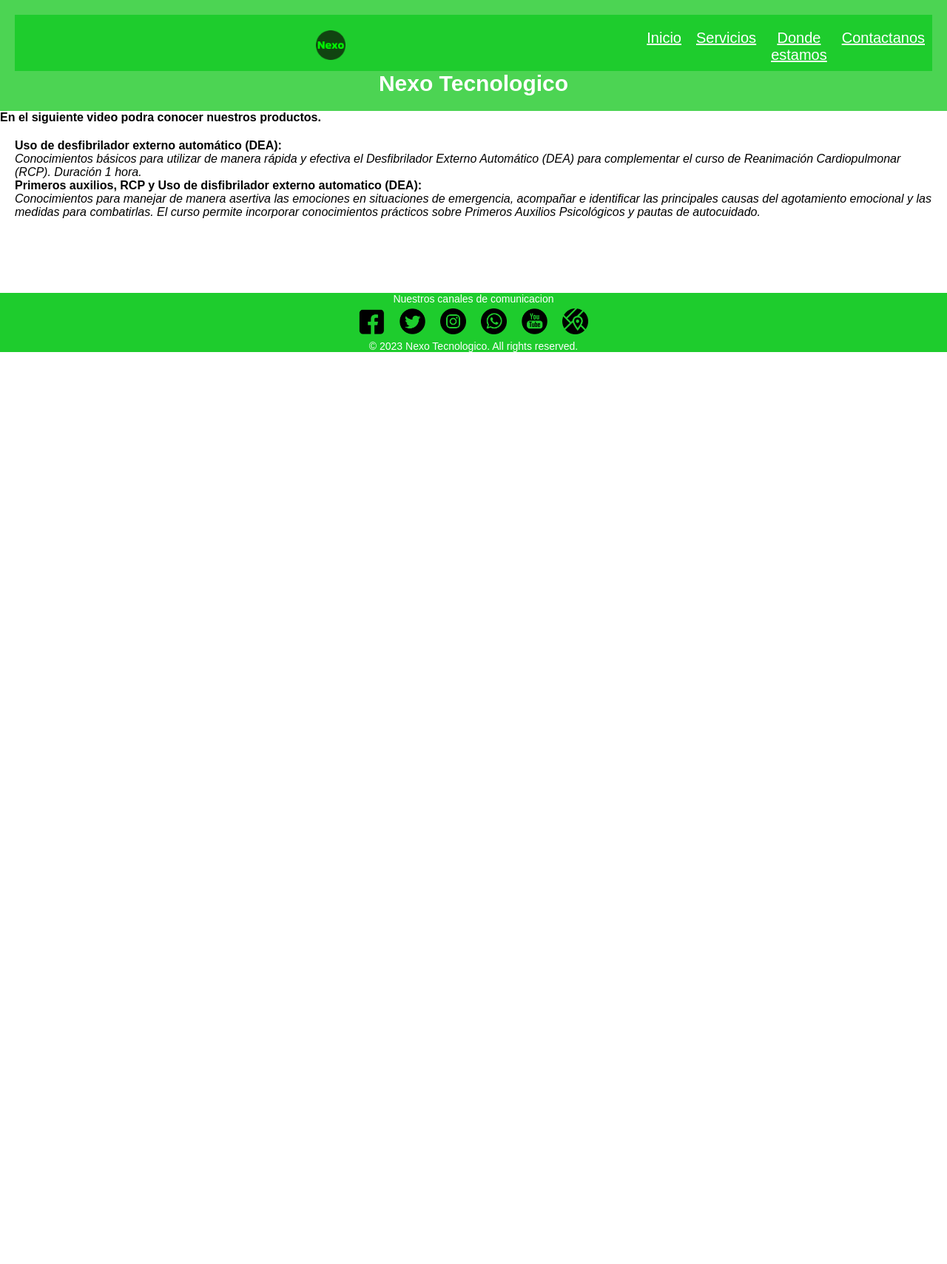
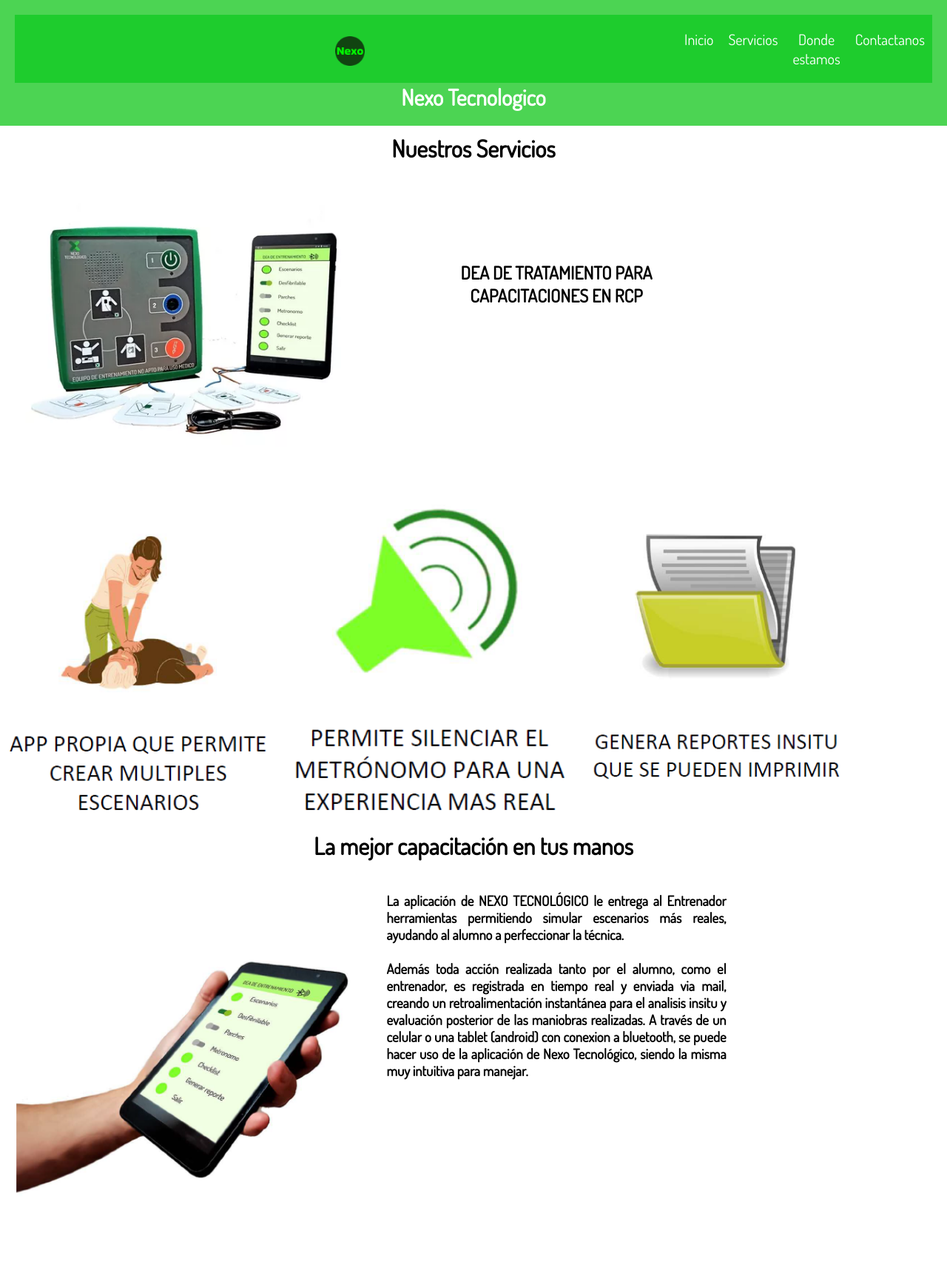
Before and after one commit to juliannavarrete91/main, a plain HTML site: page Servicios.html in a window 1280 px wide. Shown: the top 1709 px of the page at 74% size. Before the commit the page ends 800 px from the top, so only its background shows below. Drawn offline with Linux system fonts and the light colour scheme; grey boxes are pictures that could not be loaded.

Commit message:
Add files via upload
ultima version

```diff
--- a/Servicios.html
+++ b/Servicios.html
@@ -4,8 +4,12 @@
     <meta charset="UTF-8">
     <meta http-equiv="X-UA-Compatible" content="IE=edge">
     <meta name="viewport" content="width=device-width, initial-scale=1.0">
+	<link rel="icon" href="imagenes/favicon.ico" type="image/x-icon">
     <title>Nexo Tecnologico</title>
     <link rel="stylesheet" href="css/main.css">
+    <link rel="preconnect" href="https://fonts.googleapis.com">
+<link rel="preconnect" href="https://fonts.gstatic.com" crossorigin>
+<link href="https://fonts.googleapis.com/css2?family=Dosis:wght@200;400&display=swap" rel="stylesheet">
 </head>
 
 <body>
@@ -35,35 +39,61 @@
     </header>
 
     <main>
-        <h4>En el siguiente video podra conocer nuestros productos.</h4>
-        <div class="video-container">
-            <iframe width="560" height="315" src="https://www.youtube.com/embed/sFd8FdFfgu4" title="YouTube video player" frameborder="0" allow="accelerometer; autoplay; clipboard-write; encrypted-media; gyroscope; picture-in-picture; web-share" allowfullscreen></iframe>
+        <div class="col-main">
+            <h1>Nuestros Servicios</h1>
+            <div class="col2-prod">
+                <img src="./Imagenes/dea.png" alt="DEA">
+            </div>
+            <div class="col2-prod">
+                <h2> DEA DE TRATAMIENTO PARA CAPACITACIONES EN RCP</h2>
+            </div>
         </div>
-        <div class="cursos">
+        <div class="col-main">
+            <div class="col-prod">
+                <img src="./Imagenes/RCP.png" alt="RCP">
+            </div>
+            <div class="col-prod">
+                <img src="./Imagenes/silenciar.png" alt="silenciado">
+            </div>
+            <div class="col-prod">
+                <img src="./Imagenes/reportes.png" alt="reportes">
+            </div>
+        </div>
+        <div class="col-main">
+            <h1>La mejor capacitación en tus manos</h1>
+            <div class="col2-prod">
+                <img src="./Imagenes/app.png" alt="app">
+            </div>
+            <div class="col2-prod">
+                <h3> La aplicación de NEXO TECNOLÓGICO  le entrega al Entrenador herramientas permitiendo simular escenarios más reales, ayudando al alumno a perfeccionar la técnica.
+                <br></br>
+                    Además toda acción realizada tanto por el alumno, como el entrenador, es registrada en tiempo real y enviada via mail, creando un retroalimentación instantánea para el analisis insitu y evaluación posterior de las maniobras realizadas.
+                A través de un celular o una tablet (android) con conexion a bluetooth, se puede hacer uso de la aplicación de Nexo Tecnológico, siendo la misma muy intuitiva para manejar.
+                <br></br>
+                </h3>
+            </div>
+        </div>
+        <div class="col-main">
+        <h2>En el siguiente video podra conocer nuestros productos.</h2>
+        <div class="col3-prod">
+            <iframe src="https://www.youtube.com/embed/sFd8FdFfgu4" title="YouTube video player" frameborder="0" allow="accelerometer; autoplay; clipboard-write; encrypted-media; gyroscope; picture-in-picture; web-share" allowfullscreen></iframe>
+        </div>
+        <div class="col3-prod">
             <span><h4 class="cursos_titulo">Uso de desfibrilador externo automático (DEA):</h4></span>
-            <p class="texto_cursos">Conocimientos básicos para utilizar de manera rápida y efectiva el Desfibrilador Externo Automático (DEA) para complementar el curso de Reanimación Cardiopulmonar (RCP). Duración 1 hora.</p>
+            <h6 class="texto_cursos">Conocimientos básicos para utilizar de manera rápida y efectiva el Desfibrilador Externo Automático (DEA) para complementar el curso de Reanimación Cardiopulmonar (RCP). Duración 1 hora.</h6>
             <span><h4 class="cursos_titulo">Primeros auxilios, RCP y Uso de disfibrilador externo automatico (DEA):</h4></span>
-            <p class="texto_cursos">Conocimientos para manejar de manera asertiva las emociones en situaciones de emergencia, acompañar e identificar las principales causas del agotamiento emocional y las medidas para combatirlas. El curso permite incorporar conocimientos prácticos sobre Primeros Auxilios Psicológicos y pautas de autocuidado.</p>
+            <h6 class="texto_cursos">Conocimientos para manejar de manera asertiva las emociones en situaciones de emergencia, acompañar e identificar las principales causas del agotamiento emocional y las medidas para combatirlas. El curso permite incorporar conocimientos prácticos sobre Primeros Auxilios Psicológicos y pautas de autocuidado.</h6>
+        </div>
         </div>
     </main>
 
     <div class="wrapper">
         <footer class="footer">
-            <div class="footer-content">
-                <p>Nuestros canales de comunicacion</p>
-                <ul class="social">
-                    <li><a href="https://www.facebook.com/nexotecnologico/"><img src="./Imagenes/favicon-facebook.ico" alt=""></a></li>
-                    <li><a href="https://twitter.com/nexotecno"><img src="./Imagenes/favicon-twitter.ico" alt=""></a></li>
-                    <li><a href="https://www.instagram.com/nexotecnologico/"><img src="./Imagenes/favicon-instagram.ico" alt=""></a></li>
-                    <li><a href="https://api.whatsapp.com/send/?phone=5491138405760"><img src="./Imagenes/favicon-whatsapp.ico" alt=""></a></li>
-                    <li><a href="https://www.youtube.com/@nexotecnologico"><img src="./Imagenes/favicon-youtube.ico" alt=""></a></li>
-                    <li><a href="https://goo.gl/maps/L5GvLgDeyVrAtDqt6?coh=178572&entry=tt"><img src="./Imagenes/favicon-ubicacion.ico" alt=""></a></li>
-                </ul>
-                <p> &copy; 2023 Nexo Tecnologico. All rights reserved.</p>
-            </div>
+
         </footer>
     </div>
 
     <script src="./js/main.js"></script>
+    <script src="./js/javascript.js"></script>
 </body>
 </html>
--- a/css/main.css
+++ b/css/main.css
@@ -5,11 +5,12 @@
   font-family: 'Dosis', sans-serif;
 }
 
+
 .nav-container {
   display: none;
 }
 
-.nav-container.active {
+.nav-container .active {
   display: block;
 }
 
@@ -25,6 +26,7 @@
 
 .navbar a {
   color: rgb(255, 255, 255);
+  text-decoration: none;
 }
 
 .navbar a:hover {
@@ -33,10 +35,10 @@
 
 .nav-list {
   list-style-type: none;
-  width: 100%;
+  /*width: 100%;
   text-align: center;
   padding-top: 10px;
-  display: none;
+  display: none;*/
 }
 
 .nav-list.active {
@@ -47,8 +49,8 @@
 }
 
 .nav-list .list-item {
-  display: block;
-  padding: 10px;
+  display: inline-block;
+    padding: 20px 10px;
 }
 
 .icon_nav {
@@ -158,6 +160,23 @@
   padding: 20px;
   margin-bottom: 80px;
 }
+ p {
+    animation-duration: 3s;
+    animation-name: slidein;
+  }
+
+  @keyframes slidein {
+    from {
+      margin-left: 100%;
+      width: 300%
+    }
+
+    to {
+      margin-left: 0%;
+      width: 100%;
+    }
+  }
+
 
 .imagen-dea {
   max-width: 80%;
@@ -323,7 +342,15 @@
   margin-bottom: 2rem;
   text-align: justify;
 }
-
+.col3-prod {
+  display: inline-block;
+   width: 45%;
+   margin-bottom: 3rem;
+   padding: 0 20px;
+   vertical-align: top;
+   text-align: left;
+   margin-top: 2rem;
+  }
 
 @media all and (max-width: 480px) {
   .navbar {
@@ -392,6 +419,9 @@
   width: 45%;
   margin-bottom: 0rem;
   }
+  .col3-prod {
+    width: 100%;
+  }
 
 /* foother*/
 
@@ -425,4 +455,5 @@
     width: 100%;
    }
 
+
 }
--- /dev/null
+++ b/js/javascript.js
@@ -0,0 +1,14 @@
+let cadFooter=`
+<div>
+  <label>Nuestros canales de comunicacion</label>
+                <ul class="social">
+                    <li><a href="https://www.facebook.com/nexotecnologico/"><img src="./Imagenes/favicon-facebook.ico" alt="Facebook"></a></li>
+                    <li><a href="https://twitter.com/nexotecno"><img src="./Imagenes/favicon-twitter.ico" alt="Twitter"></a></li>
+                    <li><a href="https://www.instagram.com/nexotecnologico/"><img src="./Imagenes/favicon-instagram.ico" alt=""></a></li>
+                    <li><a href="https://api.whatsapp.com/send/?phone=5491138405760"><img src="./Imagenes/favicon-whatsapp.ico" alt="Whatsapp"></a></li>
+                    <li><a href="https://www.youtube.com/@nexotecnologico"><img src="./Imagenes/favicon-youtube.ico" alt="Youtube"></a></li>
+                </ul>
+                <p> &copy; 2023 Nexo Tecnologico. All rights reserved.</p>
+  </div>
+  `
+ document.querySelector("footer").innerHTML=cadFooter
```
Also changed, not shown: Contactanos.html (+36 -34 lines), Donde_estamos.html (+9 -13 lines), index.html (+8 -2 lines).
